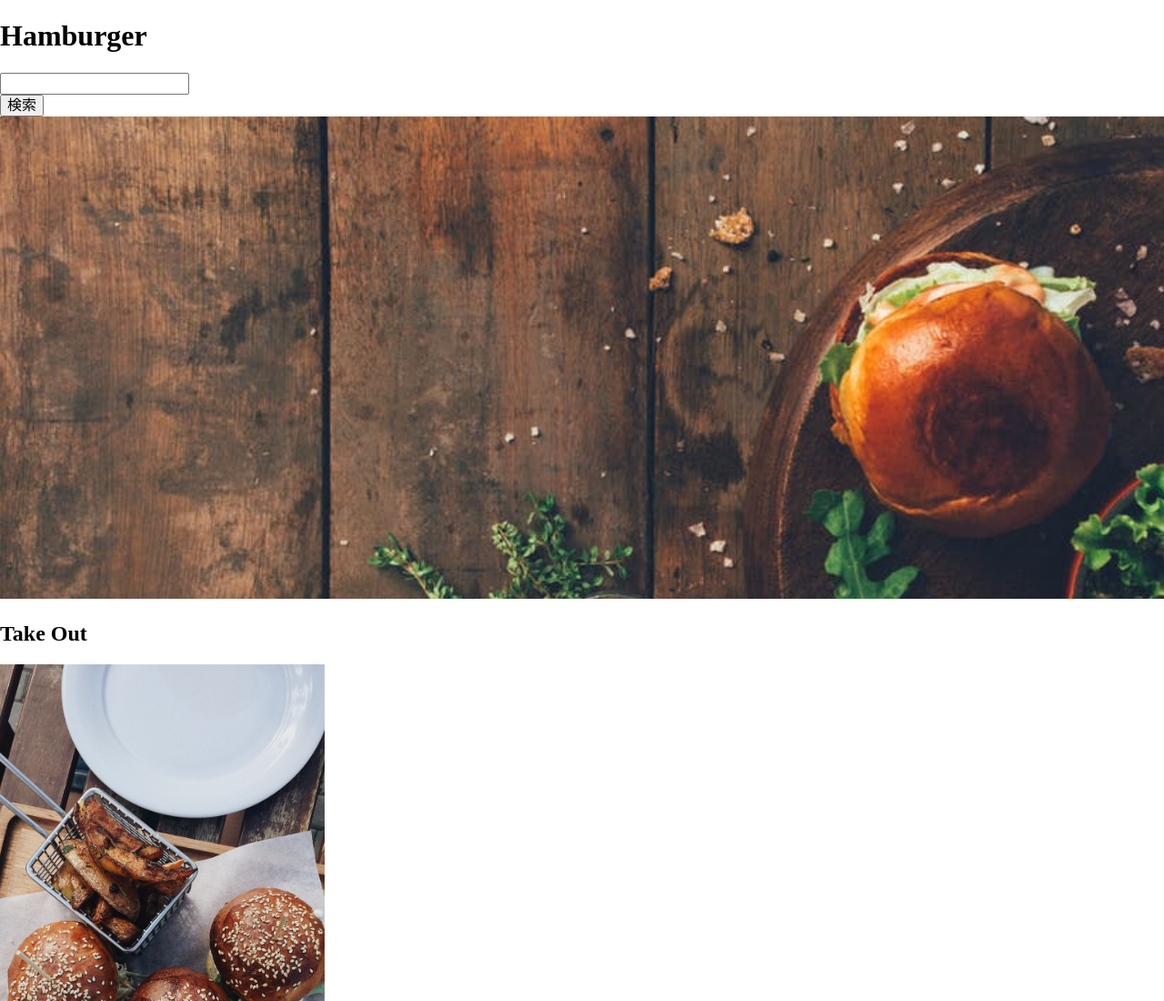
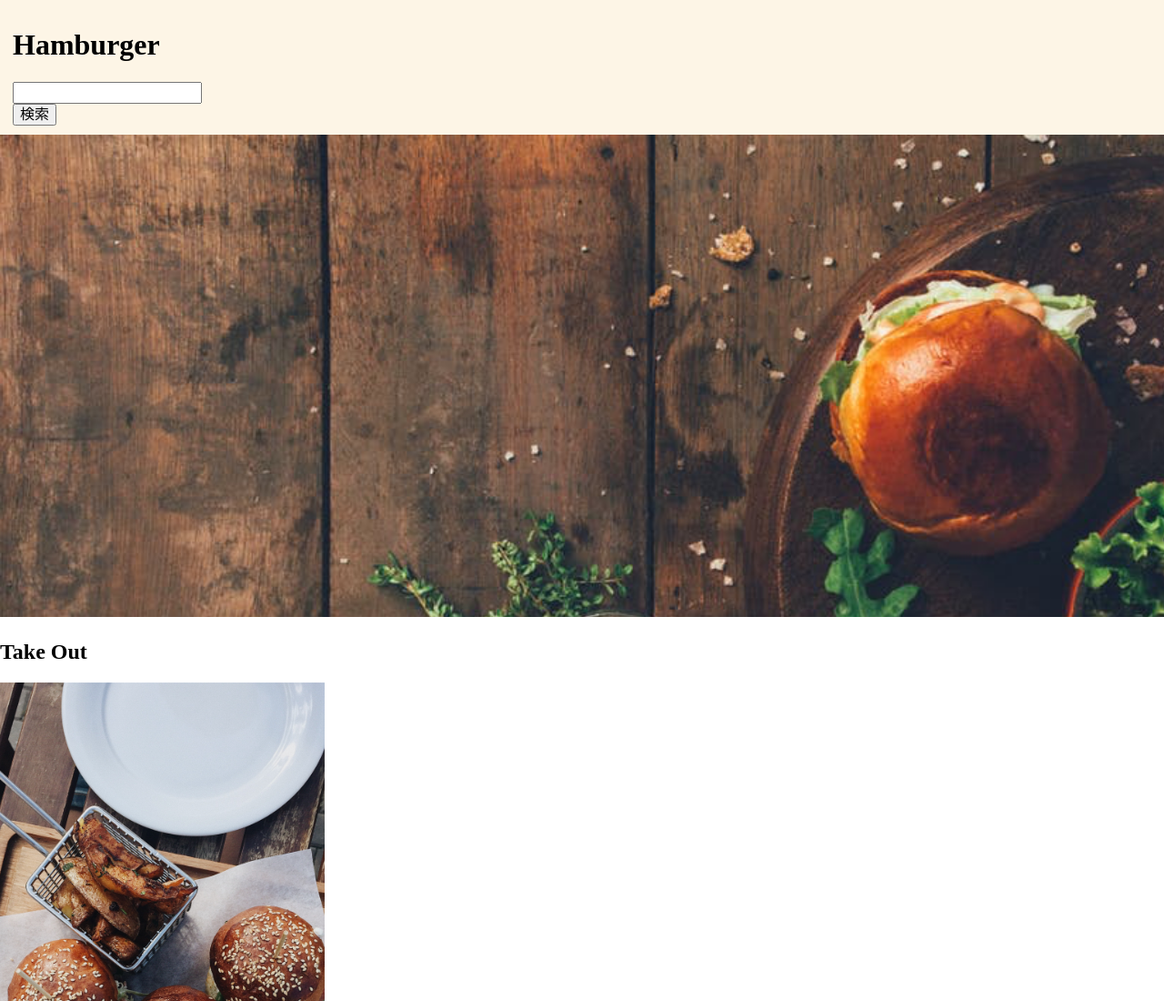
Before and after one commit to suka0624/hamburger, a website: page index.html in a window 1280 px wide. Shown: the top 1100 px of the page at 91% size. Drawn offline with Linux system fonts and the light colour scheme.

Commit message:
css(scss)を作成中

```diff
--- /dev/null
+++ b/asset/scss/foundation/container.scss
@@ -0,0 +1,3 @@
+.f-container {
+  width: 100%;
+}
--- /dev/null
+++ b/asset/scss/foundation/header.scss
@@ -0,0 +1,10 @@
+.f-header {
+  width: 100%;
+  display: flex;
+  flex-direction: column;
+  &__body {
+    background-color: oldlace;
+    margin: 0;
+    padding: 0;
+  }
+}
--- /dev/null
+++ b/asset/scss/foundation/section.scss
@@ -0,0 +1,8 @@
+.f-section {
+  &--header {
+    padding: 10px 14px;
+    &__body {
+
+    }
+  }
+}
--- a/asset/scss/style.scss
+++ b/asset/scss/style.scss
@@ -1,2 +1,13 @@
-// @importで各scssファイルを取り込む
+/* normalize */
 @import "~normalize.css";
+
+/* Foundation */
+@import "./foundation/container.scss";
+@import "./foundation/header.scss";
+@import "./foundation/section.scss";
+
+/* Layout */
+
+/* Object */
+
+/* Utility */
--- a/index.html
+++ b/index.html
@@ -11,6 +11,7 @@
 
   <body>
     <div clsss="f-container">
+      <div class="f-container__body">
         <header class="f-header">
           <div class="f-header__body">
             <section class="f-section--header">
@@ -190,6 +191,7 @@
           </section>
         </footer>
       </div>
+    </div>
   </body>
 
 </html>
```
Also changed, not shown: asset/css/foundation/container.css (added), asset/css/foundation/header.css (added), asset/css/foundation/section.css (added), asset/css/style.css. Lines whose indentation alone changed are shown as unchanged.
